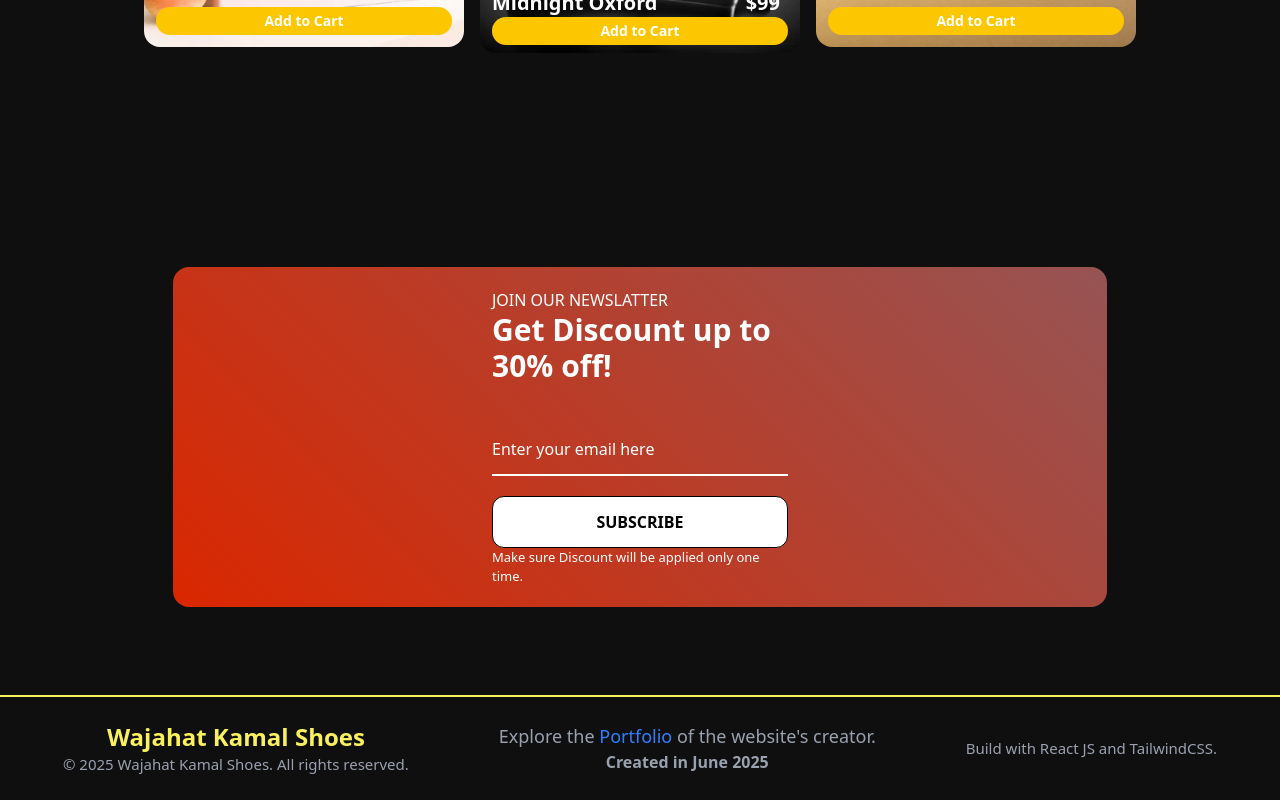
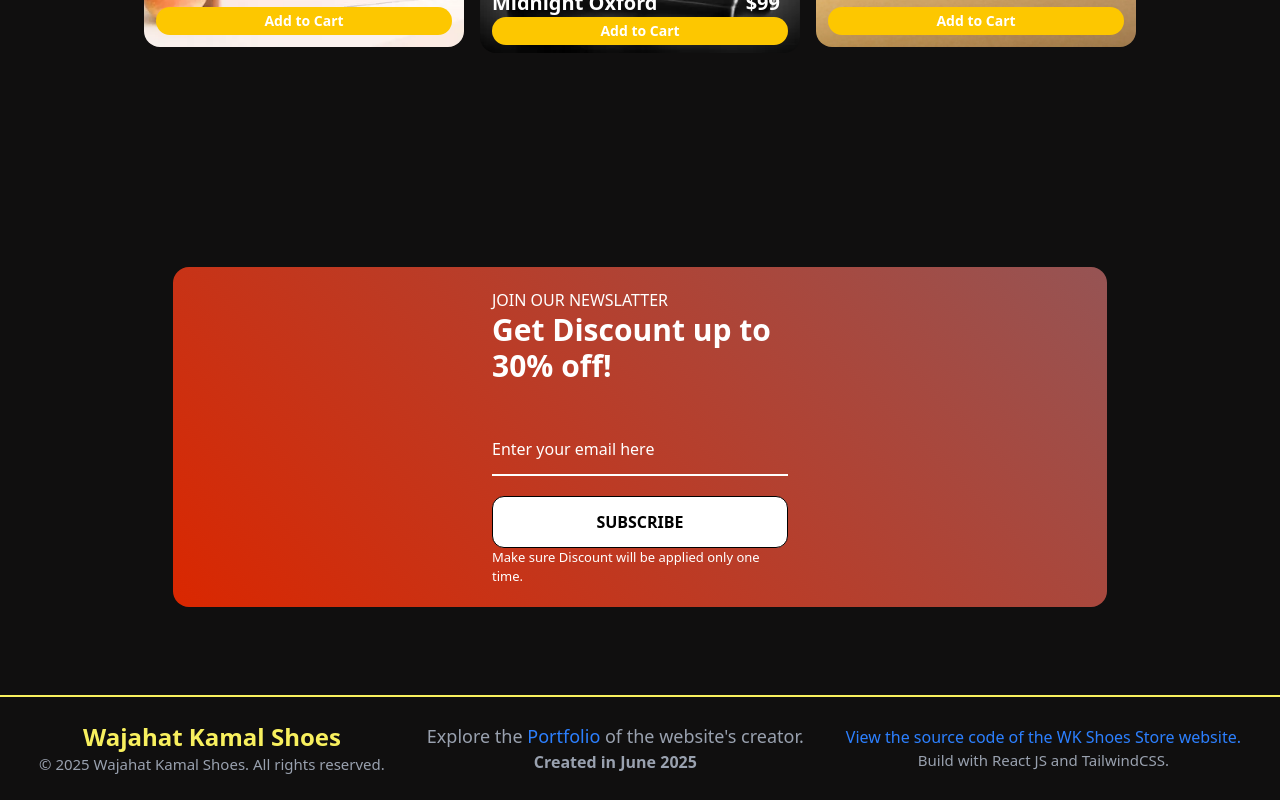
Before and after one commit to wajahat-kamal/WK-Shoes-Store, a React (Vite) app: page / in a window 1280 px wide. Shown: the part 2725-3525 px from the top of the page. Built offline with nearby package versions, Linux system fonts and the light colour scheme.

Commit message:
feat: add link to view source code of WK Shoes Store website in footer

```diff
--- a/src/components/Footer.jsx
+++ b/src/components/Footer.jsx
@@ -26,6 +26,9 @@ function Footer() {
       </div>
 
       <div className="text-gray-400 text-center">
+        <a href="#" className="text-blue-500 text-1xl ">
+        View the source code of the WK Shoes Store website.
+        </a>
         <h1 className="text-[12px] md:text-[15px]">
           Build with React JS and TailwindCSS.
         </h1>
```
